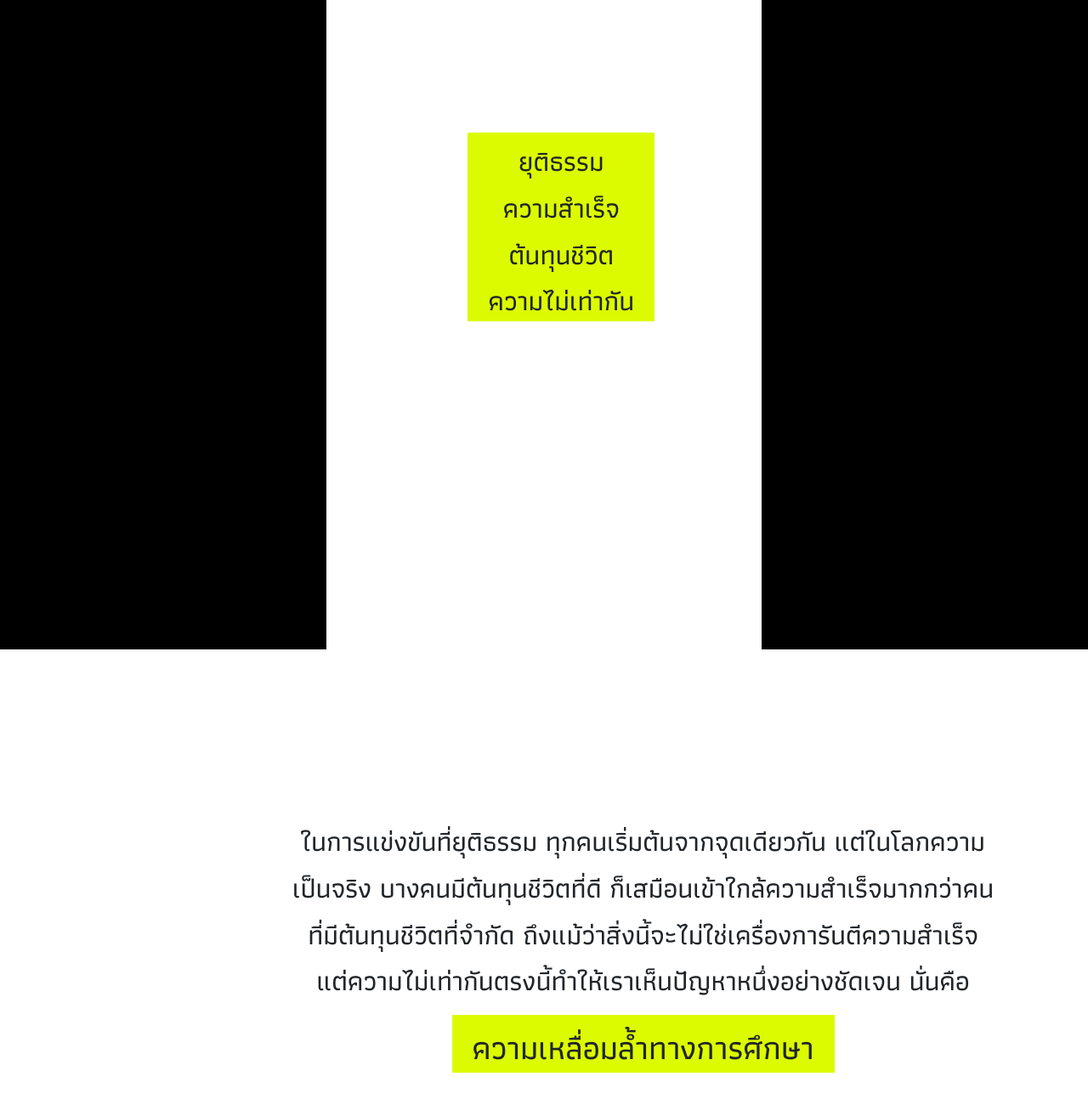
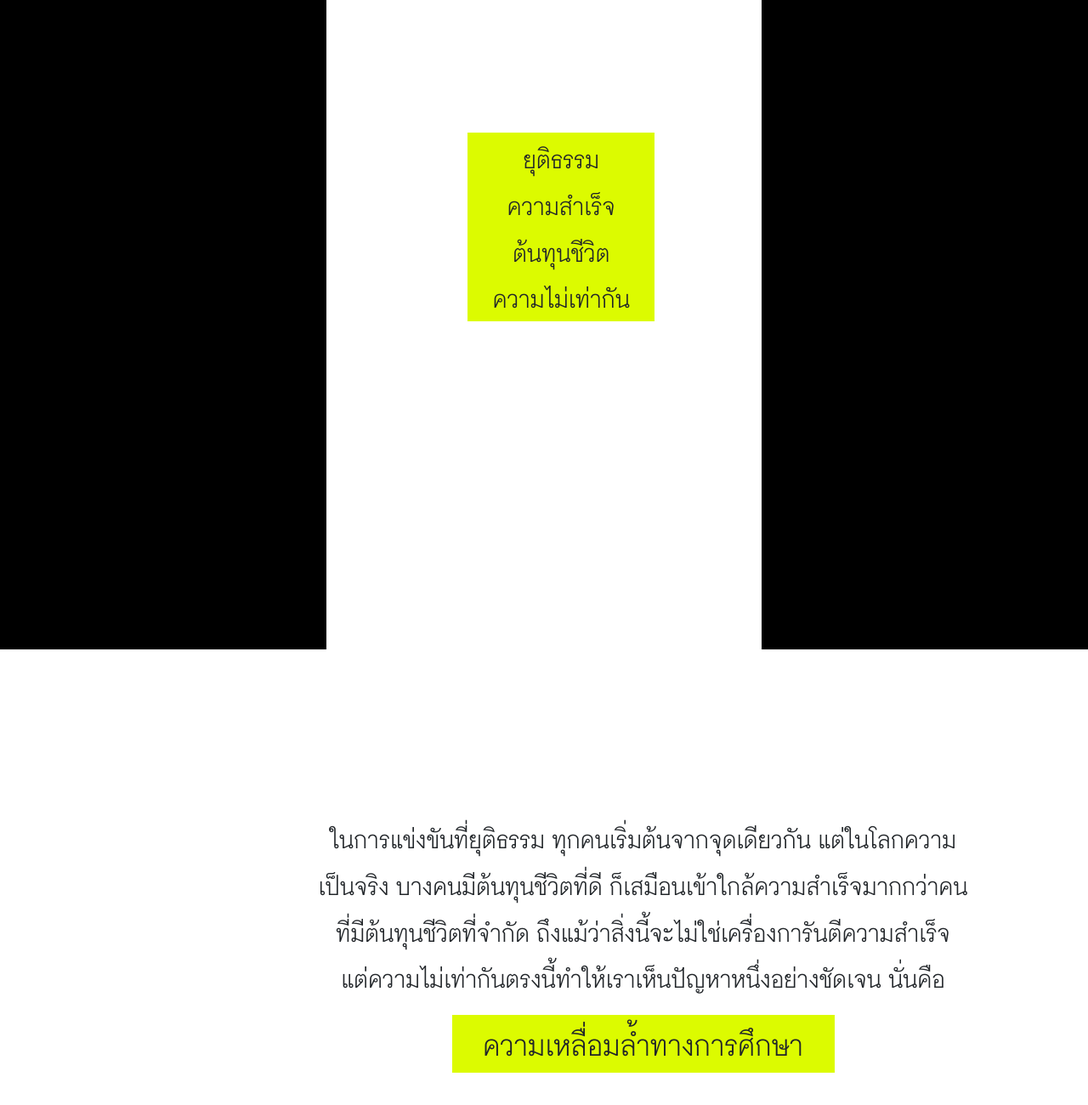
Before and after one commit to gunner20081/Quality-Education, a plain HTML site: page index.html in a window 1280 px wide. Shown: the part 836-2136 px from the top of the page at 85% size. Drawn offline with nearby package versions, Linux system fonts and the light colour scheme.

Commit message:
Font & Wrong text
แก้ฟอนท์กับคำผิด
**** เจอบัคพอเลื่อนลงเลื่อนขึ้นบ่อยๆ กล่องข้อความกล่องใหญ่มันหายไปอยู่หลังรูป Background ****

```diff
--- a/css/style.css
+++ b/css/style.css
@@ -6,7 +6,10 @@
   width: 100%;
   height: auto;
 }
-
+@font-face{
+  font-family: 'ChulaCharas';
+  src: url(/css/ChulaCharasNewReg.ttf) format('truetype');
+}
 body {
   margin: 0;
   width: 100%;
@@ -59,7 +62,7 @@ section {
   font-size: 2em;
   padding-top: 10px;
   margin-bottom: -0.1em;
-  font-family: "Athiti", sans-serif;
+  font-family: "ChulaCharas", sans-serif;
 }
 
 .home {
@@ -92,12 +95,12 @@ section {
   font-size: 2em;
   padding-top: 10px;
   margin-bottom: -0.1em;
-  font-family: "Athiti", sans-serif;
+  font-family: "ChulaCharas", sans-serif;
 }
 
 .word {
   font-size: 1.2em;
-  font-family: "Athiti", sans-serif;
+  font-family: "ChulaCharas", sans-serif;
   position: relative;
   background: #dcfb00;
   width: 450px;
--- a/index.html
+++ b/index.html
@@ -75,7 +75,7 @@
                 <center>
                     <div class="word">
                         <p>
-                            ความเหลื่อมล้ําทางการศึกษา
+                            ความเหลื่อมล้ำทางการศึกษา
                         </p>
                     </div>
                 </center>
```
